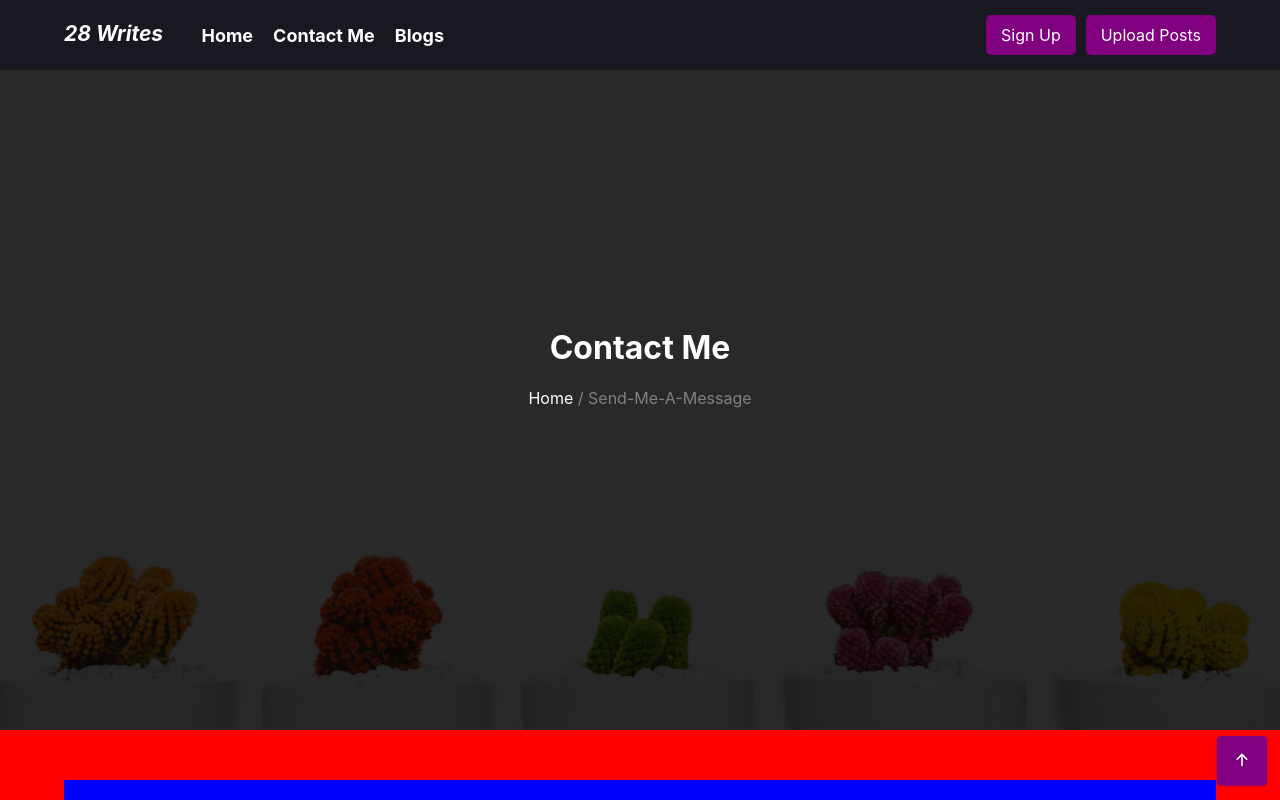
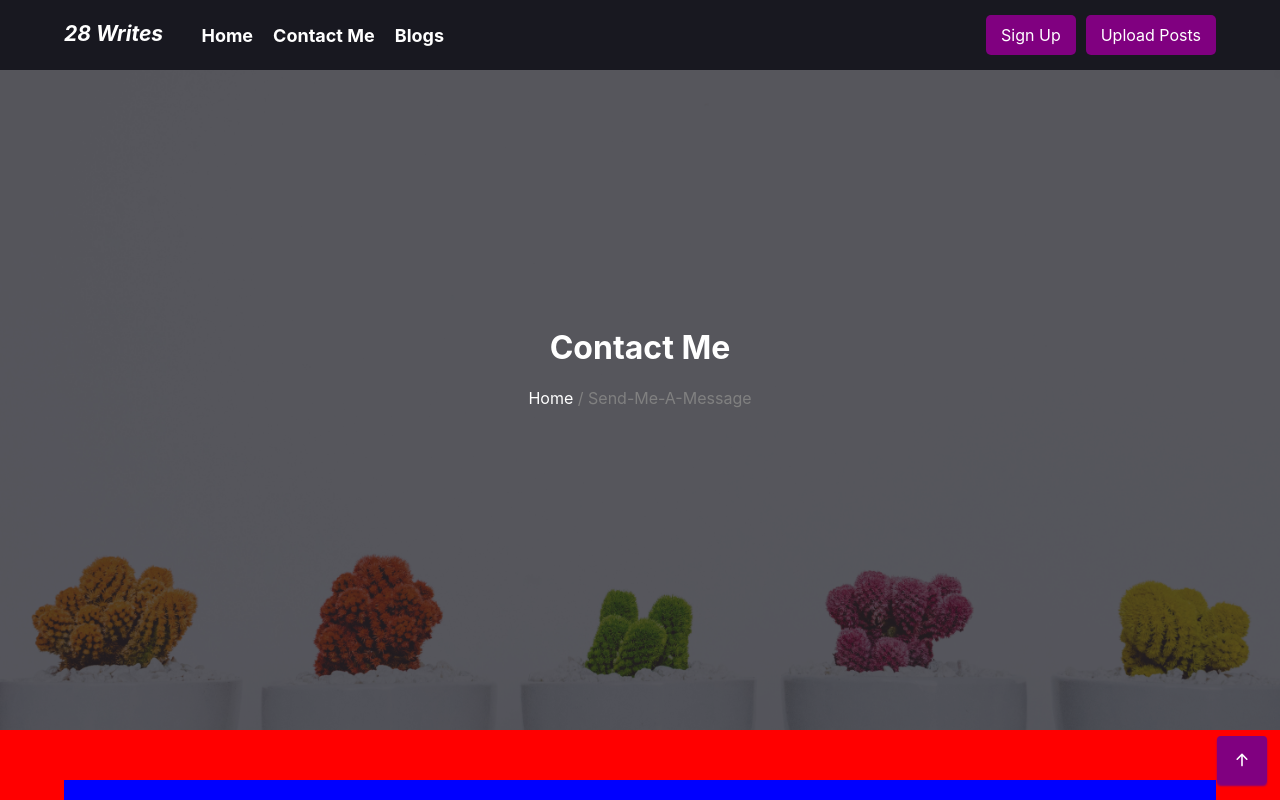
Before and after one commit to nicsylvia/Writing-site-clientside, a React (Create React App) app: page /send-me-a-message in a window 1280 px wide. Shown: the top 800 px of the page. Built offline with nearby package versions, Linux system fonts and the light colour scheme.

Commit message:
saved all

```diff
--- a/src/Components/Contact/Hero.tsx
+++ b/src/Components/Contact/Hero.tsx
@@ -33,7 +33,7 @@ const Container = styled.div`
         content: "";
         width: 100%;
         height: 100%;
-        background-color: rgba(0, 0, 0, 0.83);
+        background-color: #181820b7;
         position: absolute;
     }
 `;
--- a/src/Components/Header/Header.tsx
+++ b/src/Components/Header/Header.tsx
@@ -85,7 +85,7 @@ const Hamburger = styled.div`
 const Cancel = styled.div`
     font-size: 30px;
     display: none;
-    color: black;
+    color: white;
     cursor: pointer;
     margin-right: 10px;
     @media screen and (max-width: 500px) {
@@ -102,7 +102,7 @@ const NavSide = styled.div`
     }
 `;
 const Wrap = styled.div`
-    background-color: rgba(50, 145, 201, 0.747);
+    background-color: #181820b7;
     backdrop-filter: blur(2px);
     width: 400px;
     height: 85vh;
@@ -148,6 +148,9 @@ const Logo = styled(Link)`
     text-decoration: none;
     color: white;
     font-style: italic;
+    @media screen and (max-width: 500px) {
+        margin-left: 15px;
+    }
 `;
 const WrapAll = styled.div`
   /* background-color: orange; */
```
